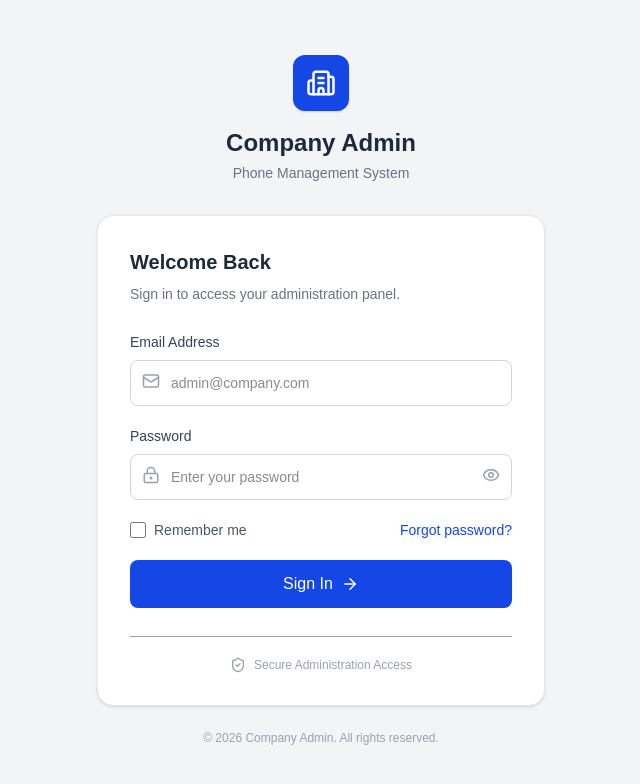
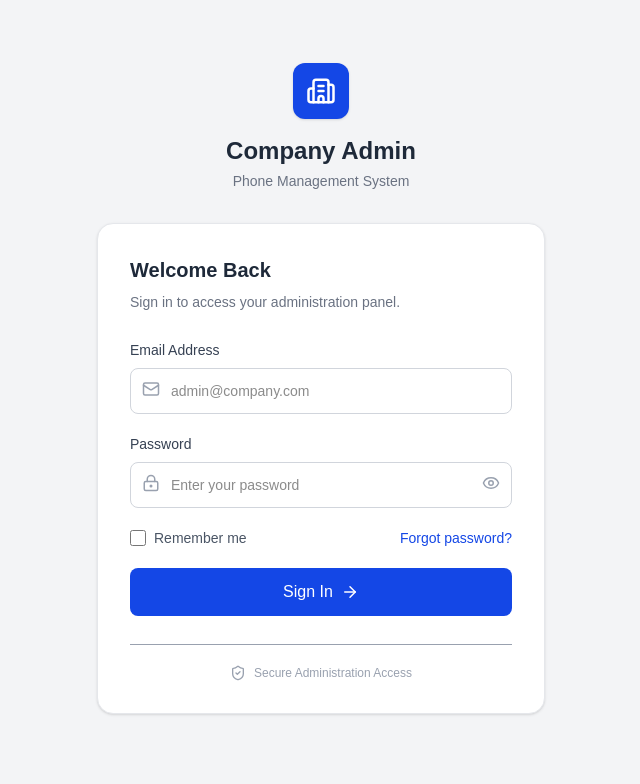
Before and after one commit to aamufeeth/WhatsAppMessage, a Next.js app: page /login in a window 1280 px wide. Shown: the top 784 px of the page, without its empty margins (319-959 px from the left). Built offline with nearby package versions, Linux system fonts and the light colour scheme.

Commit message:
fixed the deployment issue

```diff
--- a/app/login/page.tsx
+++ b/app/login/page.tsx
@@ -184,7 +184,7 @@ export default function LoginPage() {
 
                 {/* FOOTER */}
                 <p className="text-center text-xs text-gray-400 mt-6">
-                    © {new Date().getFullYear()} Company Admin. All rights reserved.
+                    {/* © {new Date().getFullYear()} Company Admin. All rights reserved. */}
                 </p>
 
             </div>
```
